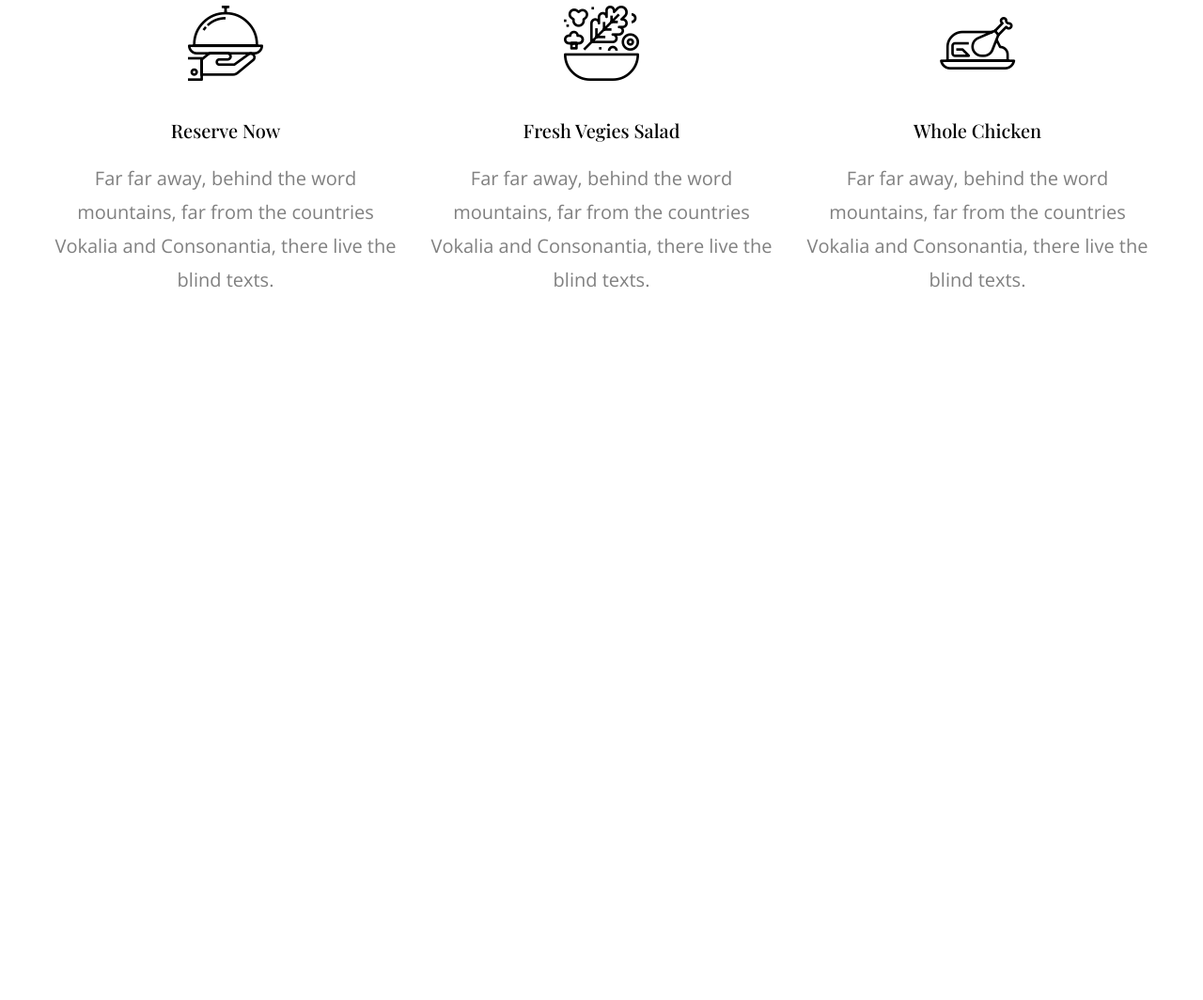
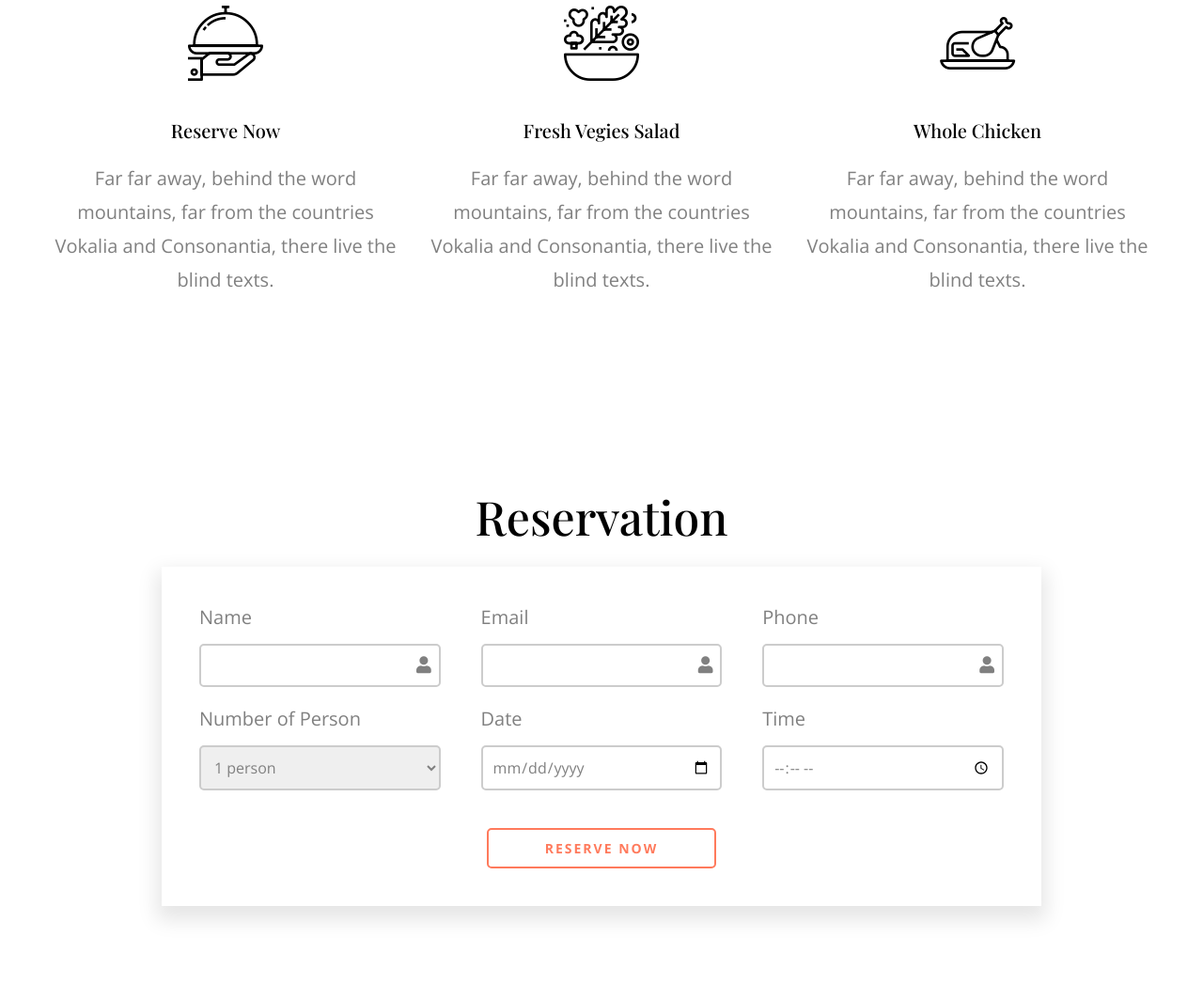
Before and after one commit to Maakoos/Project2, a website built with webpack: page index.html in a window 1280 px wide. Shown: the part 6645-7709 px from the top of the page at 94% size. Before the commit the page ends 7061 px from the top, so only its background shows below. Built offline with nearby package versions, Linux system fonts and the light colour scheme.

Commit message:
create form component and add reservation section

```diff
--- a/index.html
+++ b/index.html
@@ -415,5 +415,48 @@
         </div>
       </div>
     </section>
+
+    <!-- Reservation -->
+    <section class="reservation">
+      <div class="container">
+        <h2 class="heading heading--center">Reservation</h2>
+        <form action="submit" class="form">
+          <div class="form__field">
+            <label for="name" class="form__label">Name</label>
+            <input type="text" name="" id="name" class="form__input" />
+            <span class="form__icon fas fa-user"></span>
+          </div>
+          <div class="form__field">
+            <label for="email" class="form__label">Email</label>
+            <input type="email" name="" id="email" class="form__input" />
+            <span class="form__icon fas fa-user"></span>
+          </div>
+          <div class="form__field">
+            <label for="phone" class="form__label">Phone</label>
+            <input type="tel" name="" id="phone" class="form__input" />
+            <span class="form__icon fas fa-user"></span>
+          </div>
+          <div class="form__field">
+            <label for="persons" class="form__label">Number of Person</label>
+            <select name="" id="person" class="form__input">
+              <option value="1">1 person</option>
+              <option value="2">2 person</option>
+              <option value="3">3 person</option>
+              <option value="4">4 person</option>
+              <option value="5">5+ person</option>
+            </select>
+          </div>
+          <div class="form__field">
+            <label for="date" class="form__label">Date</label>
+            <input type="date" name="" id="date" class="form__input" />
+          </div>
+          <div class="form__field">
+            <label for="time" class="form__label">Time</label>
+            <input type="time" name="" id="time" class="form__input" />
+          </div>
+          <button class="button button--form">Reserve now</button>
+        </form>
+      </div>
+    </section>
   </body>
 </html>
--- a/src/scss/components/_button.scss
+++ b/src/scss/components/_button.scss
@@ -19,4 +19,15 @@
     background-color: #fff;
     color: #000;
   }
+
+  &--form {
+    margin: 20px auto 0;
+    padding: 10px 60px;
+    color: $primaryColor;
+    border-color: $primaryColor;
+
+    &:hover {
+      background-color: $primaryColor;
+    }
+  }
 }
--- /dev/null
+++ b/src/scss/components/_form.scss
@@ -0,0 +1,48 @@
+.form {
+  display: flex;
+  flex-wrap: wrap;
+  justify-content: space-between;
+  padding: 40px;
+  font-family: $primaryFont;
+  color: gray;
+  box-shadow: 0 10px 20px 5px rgba(0, 0, 0, 0.1);
+
+  @media (min-width: 1200px) {
+    margin: 0 auto;
+    width: 80%;
+  }
+
+  &__field {
+    position: relative;
+    display: flex;
+    flex-direction: column;
+    margin-bottom: 20px;
+    flex-basis: 100%;
+
+    @media (min-width: 800px) {
+      flex-basis: 30%;
+    }
+  }
+
+  &__label {
+    margin-bottom: 15px;
+    font-size: 20px;
+  }
+
+  &__input {
+    padding: 10px;
+    color: gray;
+    font-size: 16px;
+    font-family: $primaryFont;
+    border: 2px solid #cccccc;
+    border-radius: 5px;
+    outline-color: $primaryColor;
+  }
+
+  &__icon {
+    position: absolute;
+    top: 55px;
+    right: 10px;
+    font-size: 18px;
+  }
+}
--- a/src/scss/style.scss
+++ b/src/scss/style.scss
@@ -14,3 +14,4 @@
 @import "./components/chefs";
 @import "./components/menu";
 @import "./components/services";
+@import "./components/form";
```
